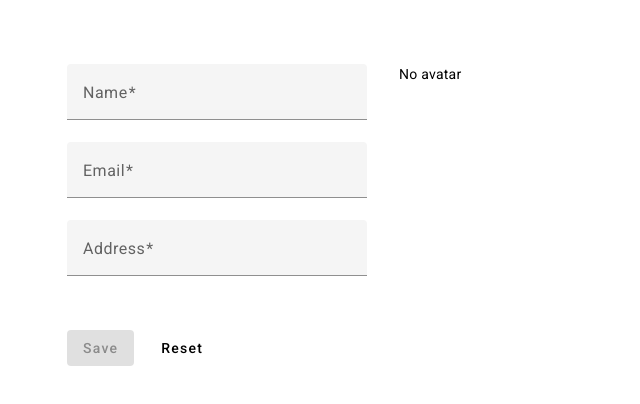
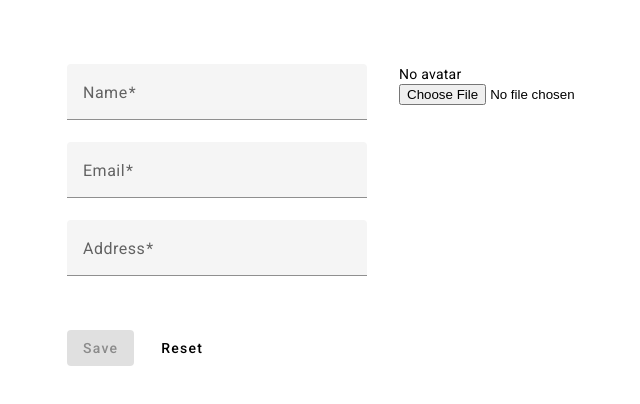
Before and after one commit to cezar-plescan/user-profile-editor, an Angular app: page / in a window 1280 px wide. Shown: the top 404 px of the page, without its empty margins (223-863 px from the left). Built offline with nearby package versions, Linux system fonts and the light colour scheme; data requests are answered from the project's data file.

Commit message:
- display the selected image

```diff
--- a/src/app/shared/components/image-form-control/image-form-control.component.html
+++ b/src/app/shared/components/image-form-control/image-form-control.component.html
@@ -4,3 +4,8 @@
 @else {
   <span>No avatar</span>
 }
+
+<input type="file"
+       accept="image/*"
+       (change)="onImageSelected($event)"
+/>
--- a/src/app/shared/components/image-form-control/image-form-control.component.ts
+++ b/src/app/shared/components/image-form-control/image-form-control.component.ts
@@ -1,4 +1,4 @@
-import { Component } from '@angular/core';
+import { Component, OnDestroy } from '@angular/core';
 import { ControlValueAccessor, NG_VALUE_ACCESSOR } from "@angular/forms";
 
 @Component({
@@ -16,7 +16,7 @@ import { ControlValueAccessor, NG_VALUE_ACCESSOR } from "@angular/forms";
     }
   ]
 })
-export class ImageFormControlComponent implements ControlValueAccessor {
+export class ImageFormControlComponent implements ControlValueAccessor, OnDestroy {
   // The source URL for the displayed image
   protected imgSrc?: string;
 
@@ -37,4 +37,50 @@ export class ImageFormControlComponent implements ControlValueAccessor {
   writeValue(value: string): void {
     this.imgSrc = value ? `http://localhost:3000/images/${value}` : ''
   }
+
+  /**
+   * Handles the file selection event when the user chooses an image.
+   * @param event - The change event triggered by the file input element.
+   */
+  protected onImageSelected(event: Event) {
+    // Retrieve the selected file from the input element
+    let file = (event.target as HTMLInputElement).files?.[0];
+
+    if (file) {
+      // Clean up previous blob URL if it exists.
+      this.revokeImageURL();
+
+      // Generate a temporary URL for the selected image and update the image source.
+      this.imgSrc = this.generateImageURL(file);
+    }
+  }
+
+  /**
+   * Angular lifecycle hook called when the component is destroyed.
+   */
+  ngOnDestroy() {
+    // Ensures any existing blob URLs are revoked to prevent memory leaks.
+    this.revokeImageURL()
+  }
+
+  /**
+   * Revokes the object URL associated with the image source if it's a blob URL.
+   */
+  private revokeImageURL() {
+    if (this.imgSrc && this.imgSrc.startsWith('blob:')) {
+      URL.revokeObjectURL(this.imgSrc);
+      // Reset the imgSrc because it points to an invalid URL
+      this.imgSrc = undefined;
+    }
+  }
+
+  /**
+   * Generates a temporary blob URL for the given file.
+   * @param file - The File object to generate a URL for.
+   * @returns A blob URL string that can be used to display the file in the browser.
+   */
+  private generateImageURL(file: File): string {
+    return URL.createObjectURL(file)
+  }
+
 }
```
